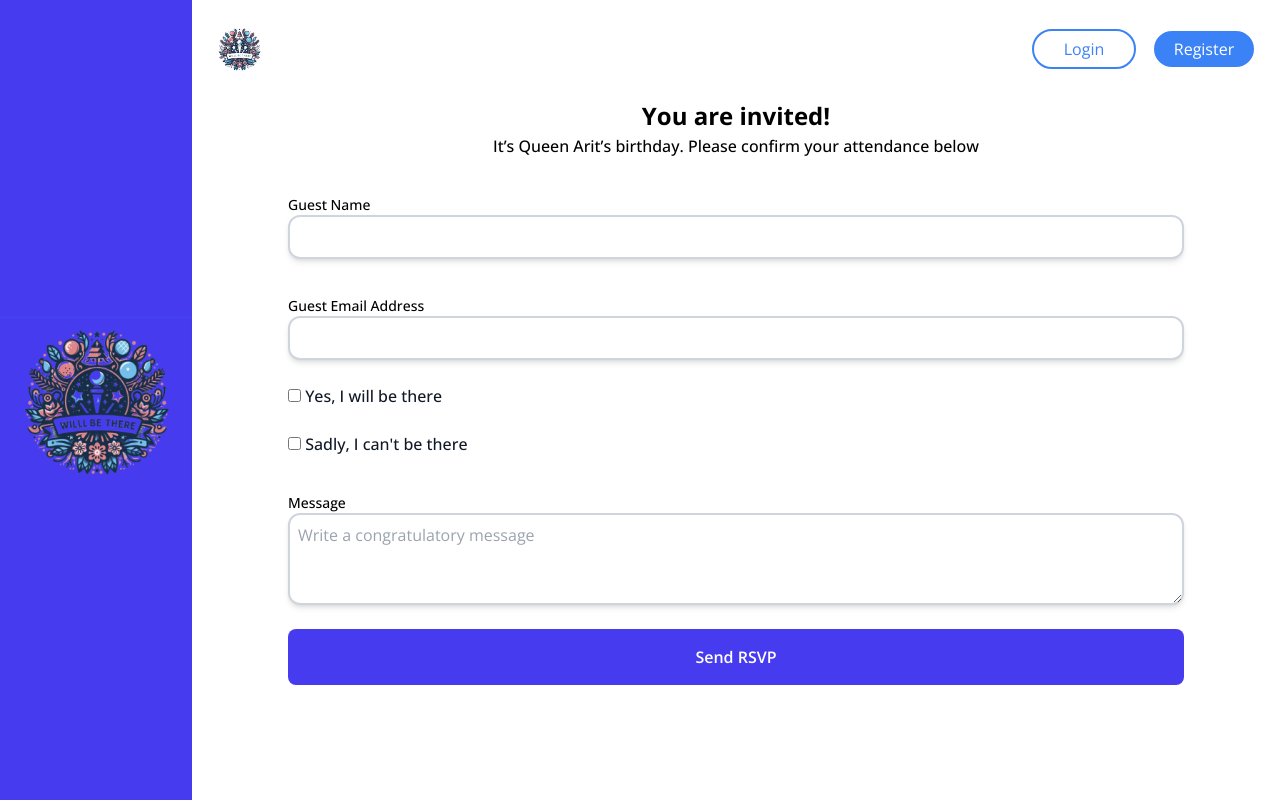
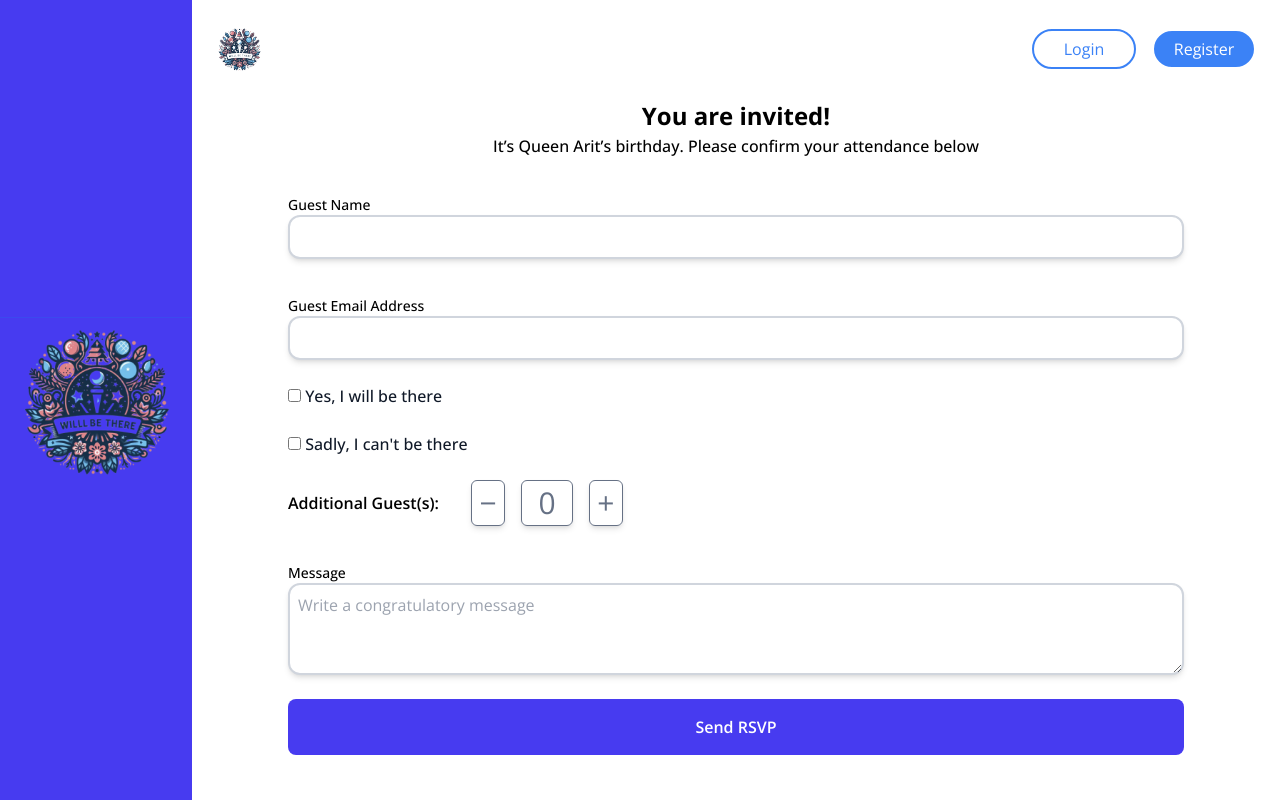
Before and after one commit to Areebah-snow/adch-group-5, a React (Vite) app: page /invitation/1 in a window 1280 px wide. Built offline with nearby package versions, Linux system fonts and the light colour scheme; no server answers.

Commit message:
Edited Invite Page

```diff
--- a/src/App.css
+++ b/src/App.css
@@ -88,3 +88,5 @@ body {
     background: linear-gradient(to right, transparent, #ebe9fd);
   }
 }
+.plusOne{;
+}
--- a/src/Pages/Dashboard/Invitation.jsx
+++ b/src/Pages/Dashboard/Invitation.jsx
@@ -13,7 +13,13 @@ const Invitation = () => {
   const [name, setName] = useState("");
   const [email, setEmail] = useState("");
   const [message, setMessage] = useState("");
+  const [plusOne, setPlusOne] = useState(0);
 
+  const handlePlusOne = (type) => {
+    type === "+"
+      ? setPlusOne((pl) => pl + 1)
+      : setPlusOne((pl) => (pl < 1 ? pl : pl - 1));
+  };
   const [loaded, setLoaded] = useState(false);
   console.log(checkedbox);
   const instance = axios.create({
@@ -122,6 +128,30 @@ const Invitation = () => {
                 {""} Sadly, I can't be there
               </label>
             </div>
+            <div className="flex md:flex-row flex-col justify-start gap-6 w-full my-6 md:items-center">
+              <label className="font-semibold">Additional Guest(s):</label>
+              <div className="flex flex-row">
+                <span
+                  onClick={() => handlePlusOne("-")}
+                  className="mx-2 text-3xl text-grey cursor-pointer grid place-content-center rounded-md w-[2ch] border shadow-md select-none"
+                >
+                  &minus;
+                </span>
+                <span
+                  contentEditable="true"
+                  className="plusOne mx-2 p-1 text-3xl text-grey cursor-pointer text-center rounded-md min-w-[3ch] shadow-md border border-grey"
+                  onChange={(e) => setPlusOne(e.target.value)}
+                >
+                  {plusOne}
+                </span>
+                <span
+                  onClick={() => handlePlusOne("+")}
+                  className="mx-2 text-3xl text-grey cursor-pointer grid place-content-center rounded-md border w-[2ch] shadow-md select-none"
+                >
+                  &#43;
+                </span>
+              </div>
+            </div>
             <div className="flex flex-col w-full mt-9">
               <label className="font-[500] text-[14px]" htmlFor="">
                 Message
```
